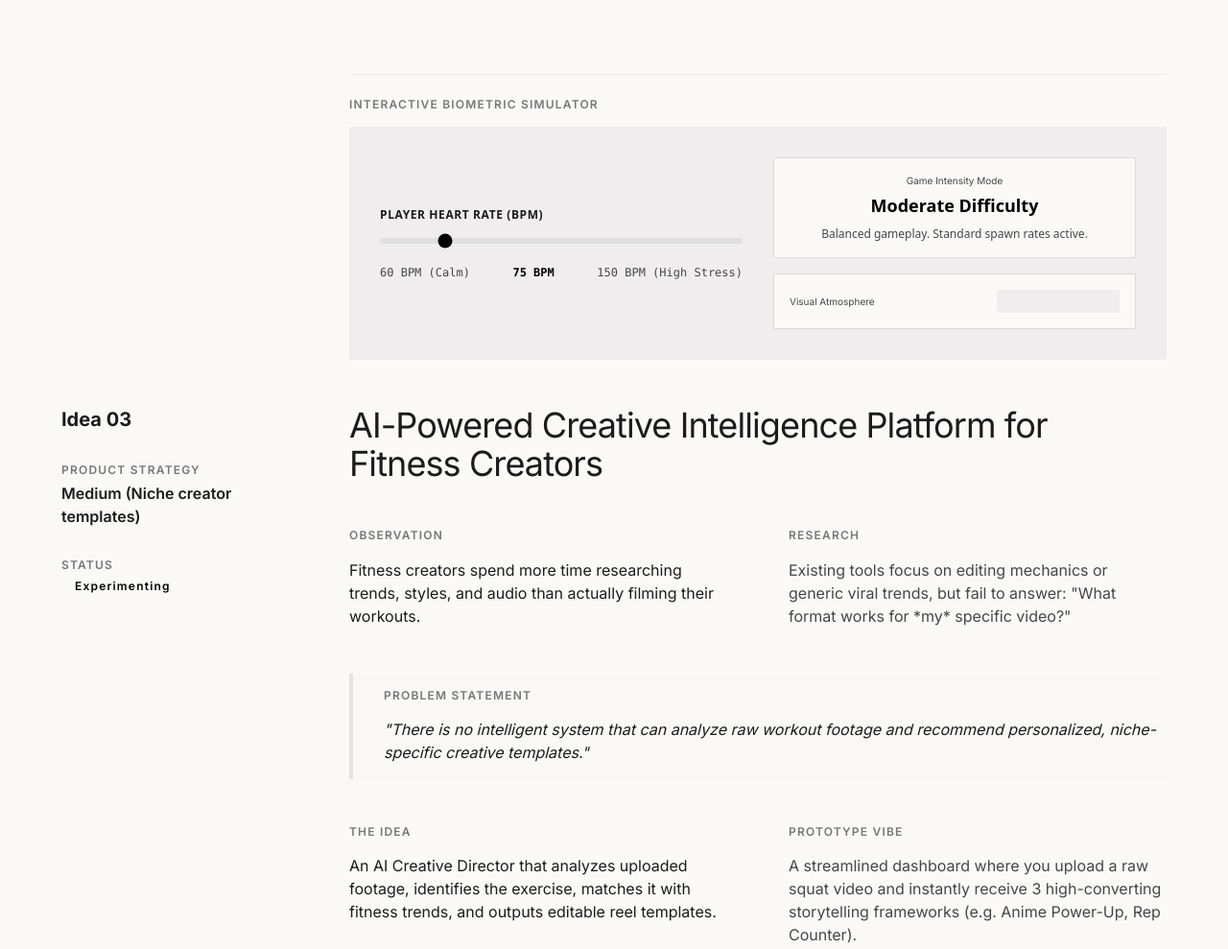
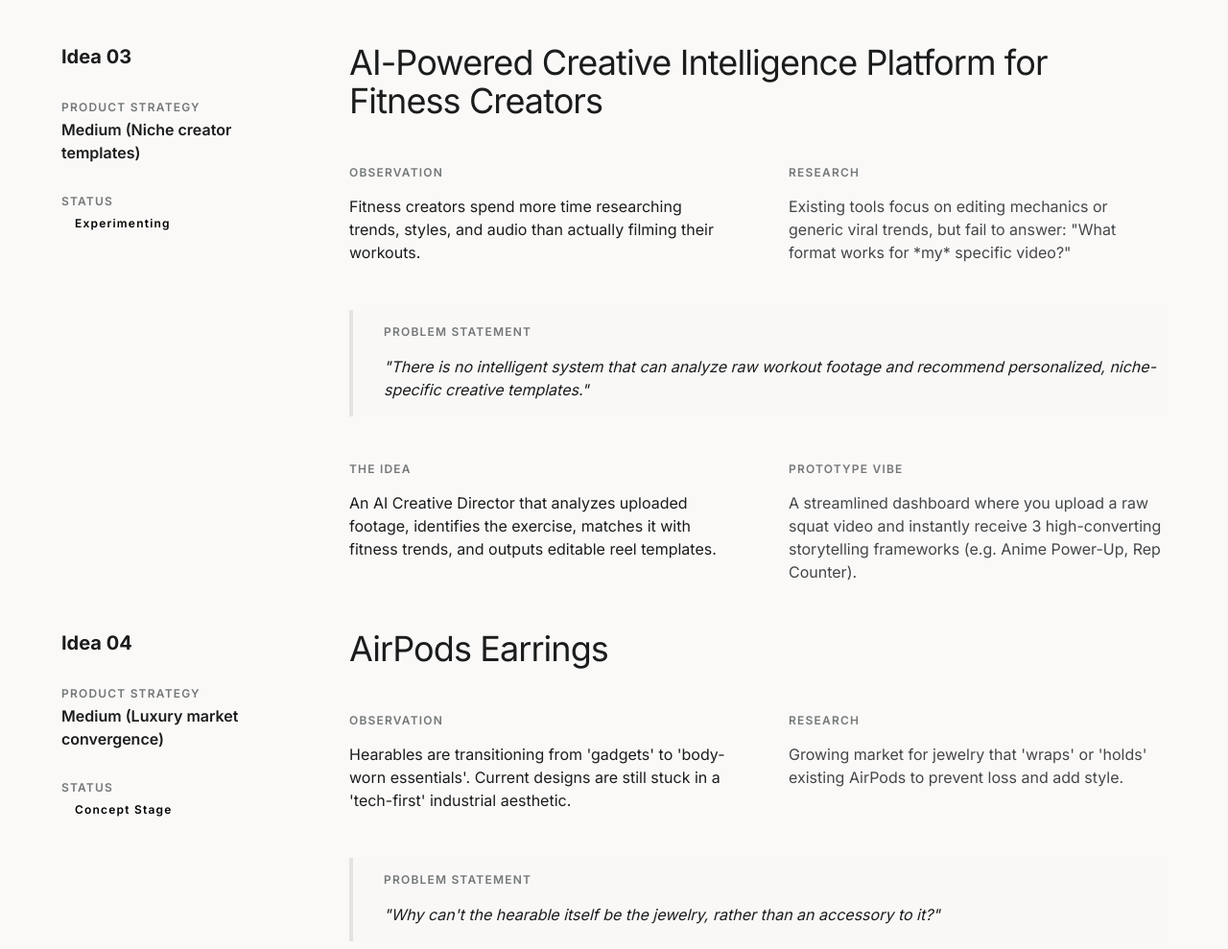
Before and after one commit to Chenthuran307/Chen-portfolio, a plain HTML site: page stitch/html/03_idea_godown_research_ledger.html in a window 1280 px wide. Shown: the part 2259-3248 px from the top of the page at 96% size. Drawn offline with nearby package versions, Linux system fonts and the light colour scheme.

Commit message:
Remove Interactive Biometric Simulator from Idea Godown and remove Substack from footer

```diff
--- a/stitch/html/03_idea_godown_research_ledger.html
+++ b/stitch/html/03_idea_godown_research_ledger.html
@@ -223,33 +223,7 @@
     </div>
   </div>
 </section>
-<section class="md:col-span-2 mt-8 border-t border-outline-variant/30 pt-6">
-  <h3 class="font-label-caps text-label-caps text-outline uppercase mb-4">Interactive Biometric Simulator</h3>
-  <div class="grid grid-cols-1 md:grid-cols-2 gap-8 items-center bg-surface-container p-6 md:p-8 rounded">
-    <div class="space-y-4">
-      <label class="block text-xs font-bold text-on-surface uppercase tracking-wider">Player Heart Rate (BPM)</label>
-      <input type="range" min="60" max="150" value="75" id="bpm-slider" oninput="adjustBPM(this.value)" class="w-full accent-primary bg-outline-variant/40 rounded-lg appearance-none h-1.5">
-      <div class="flex justify-between text-xs text-on-surface-variant font-mono">
-        <span>60 BPM (Calm)</span>
-        <span class="font-bold text-primary" id="bpm-display">75 BPM</span>
-        <span>150 BPM (High Stress)</span>
-      </div>
-    </div>
-
-    <div class="space-y-4">
-      <div class="bg-surface border border-outline-variant/60 p-4 rounded text-center">
-        <span class="block font-label-caps text-[10px] text-on-surface-variant mb-1">Game Intensity Mode</span>
-        <span class="text-lg font-bold text-primary" id="intensity-mode">Moderate Difficulty</span>
-        <p class="text-xs text-on-surface-variant mt-2" id="intensity-desc">Balanced gameplay. Standard spawn rates active.</p>
-      </div>
-
-      <div class="bg-surface border border-outline-variant/60 p-4 rounded flex items-center justify-between">
-        <span class="font-label-caps text-[10px] text-on-surface-variant">Visual Atmosphere</span>
-        <div class="h-6 rounded w-32 duration-500" id="visual-mood" style="background-color: #efeded;"></div>
-      </div>
-    </div>
-  </div>
-</section>
+</div>
 </div>
 </div>
 </div>
@@ -510,9 +484,8 @@
 <p class="font-headline-md text-xl">The Godown Archive</p>
 </div>
 <div class="flex gap-8">
-<a class="font-label-caps text-label-caps uppercase" href="#">Email</a>
+<a class="font-label-caps text-label-caps uppercase" href="mailto:chencse@gmail.com">Email</a>
 <a class="font-label-caps text-label-caps uppercase" href="https://www.linkedin.com/in/chenthuran-ilango-aa2026b7/">LinkedIn</a>
-<a class="font-label-caps text-label-caps uppercase" href="#">Substack</a>
 </div>
 </div>
 </footer>
```
